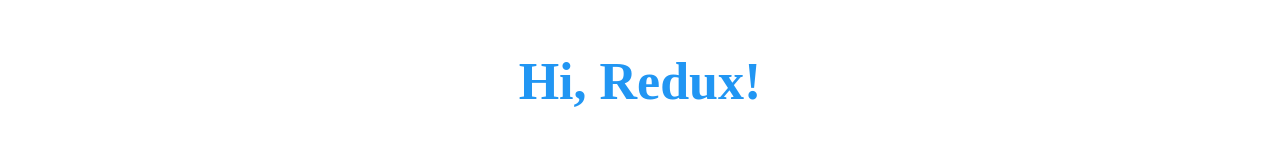
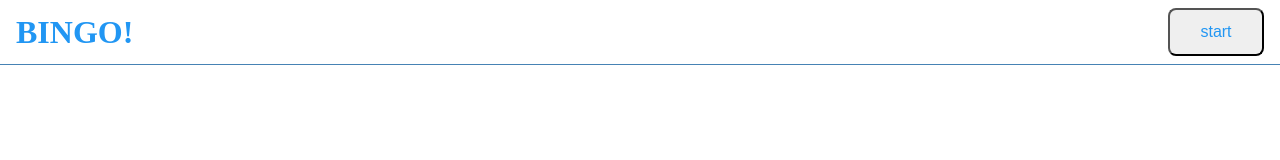
Before and after one commit to fed-gren/Bingo-Game, a React app: page / in a window 1280 px wide. Built offline with nearby package versions, Linux system fonts and the light colour scheme.

Commit message:
feat: Header component markup, styling
- header 컴포넌트 마크업 작성
- 스타일 작성
- reset css 적용

```diff
--- a/src/Root.js
+++ b/src/Root.js
@@ -1,8 +1,14 @@
 import React from "react";
+import "./styles/reset.css";
 import "./styles/style.css";
+import Header from "./components/Header";
 
 const Root = () => {
-  return <h3 className="title">Hi, Redux!</h3>;
+  return (
+  <Header
+    title="BINGO!"
+  />
+  );
 };
 
 export default Root;
--- /dev/null
+++ b/src/components/Header.js
@@ -0,0 +1,11 @@
+import React from "react";
+import "../styles/Header.css";
+
+export default ({ title }) => {
+  return (
+    <header>
+      <h1 className="title">{title}</h1>
+      <button className="starter">start</button>
+    </header>
+  );
+};
--- /dev/null
+++ b/src/styles/Header.css
@@ -0,0 +1,38 @@
+header {
+  border-bottom: 1px solid steelblue;
+  display: flex;
+  justify-content: space-between;
+  align-items: center;
+}
+
+.title {
+  color: #2196f3;
+  font-size: 2rem;
+  padding: 1rem 0;
+  font-weight: bold;
+  margin-left: 1rem;
+}
+
+.starter {
+  width: 6rem;
+  height: 3rem;
+  font-size: 1rem;
+  border-radius: .5rem;
+  cursor: pointer;
+  margin-right: 1rem;
+  color: #2196f3;
+}
+
+.starter:focus,
+.starter:active {
+  outline: none;
+}
+
+.starter:hover {
+  background-color: rgb(223, 223, 223);
+}
+
+.starter:active {
+  border-style: solid;
+  background-color: rgb(196, 196, 196);
+}
--- /dev/null
+++ b/src/styles/reset.css
@@ -0,0 +1,48 @@
+/* http://meyerweb.com/eric/tools/css/reset/
+   v2.0 | 20110126
+   License: none (public domain)
+*/
+
+html, body, div, span, applet, object, iframe,
+h1, h2, h3, h4, h5, h6, p, blockquote, pre,
+a, abbr, acronym, address, big, cite, code,
+del, dfn, em, img, ins, kbd, q, s, samp,
+small, strike, strong, sub, sup, tt, var,
+b, u, i, center,
+dl, dt, dd, ol, ul, li,
+fieldset, form, label, legend,
+table, caption, tbody, tfoot, thead, tr, th, td,
+article, aside, canvas, details, embed,
+figure, figcaption, footer, header, hgroup,
+menu, nav, output, ruby, section, summary,
+time, mark, audio, video {
+	margin: 0;
+	padding: 0;
+	border: 0;
+	font-size: 100%;
+	font: inherit;
+	vertical-align: baseline;
+}
+/* HTML5 display-role reset for older browsers */
+article, aside, details, figcaption, figure,
+footer, header, hgroup, menu, nav, section {
+	display: block;
+}
+body {
+	line-height: 1;
+}
+ol, ul {
+	list-style: none;
+}
+blockquote, q {
+	quotes: none;
+}
+blockquote:before, blockquote:after,
+q:before, q:after {
+	content: '';
+	content: none;
+}
+table {
+	border-collapse: collapse;
+	border-spacing: 0;
+}
--- a/src/styles/style.css
+++ b/src/styles/style.css
@@ -1,5 +1,4 @@
-.title {
-  color: #2196f3;
-  font-size: 52px;
-  text-align: center;
+html, body {
+  width: 100%;
+  height: 100%;
 }
```
